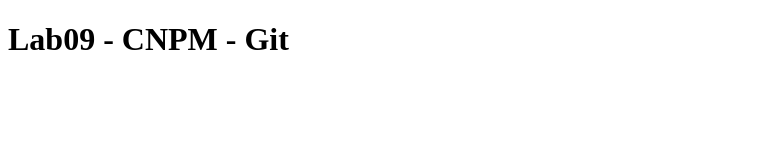
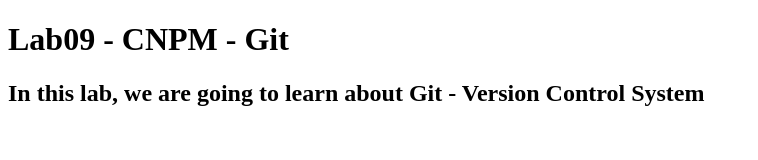
Before and after one commit to NiteArie/CNPM-Lab09, a plain HTML site: page index.html in a window 1280 px wide. Shown: the whole page, without its empty margins (0-758 px from the left). Drawn offline with Linux system fonts and the light colour scheme.

Commit message:
[Update] Content:index.html

```diff
--- a/index.html
+++ b/index.html
@@ -7,5 +7,7 @@
 </head>
 <body>
     <h1>Lab09 - CNPM - Git</h1>
+    <!-- I'm random. I'm editing this -->
+    <h2>In this lab, we are going to learn about Git - Version Control System</h2>
 </body>
 </html>
```
